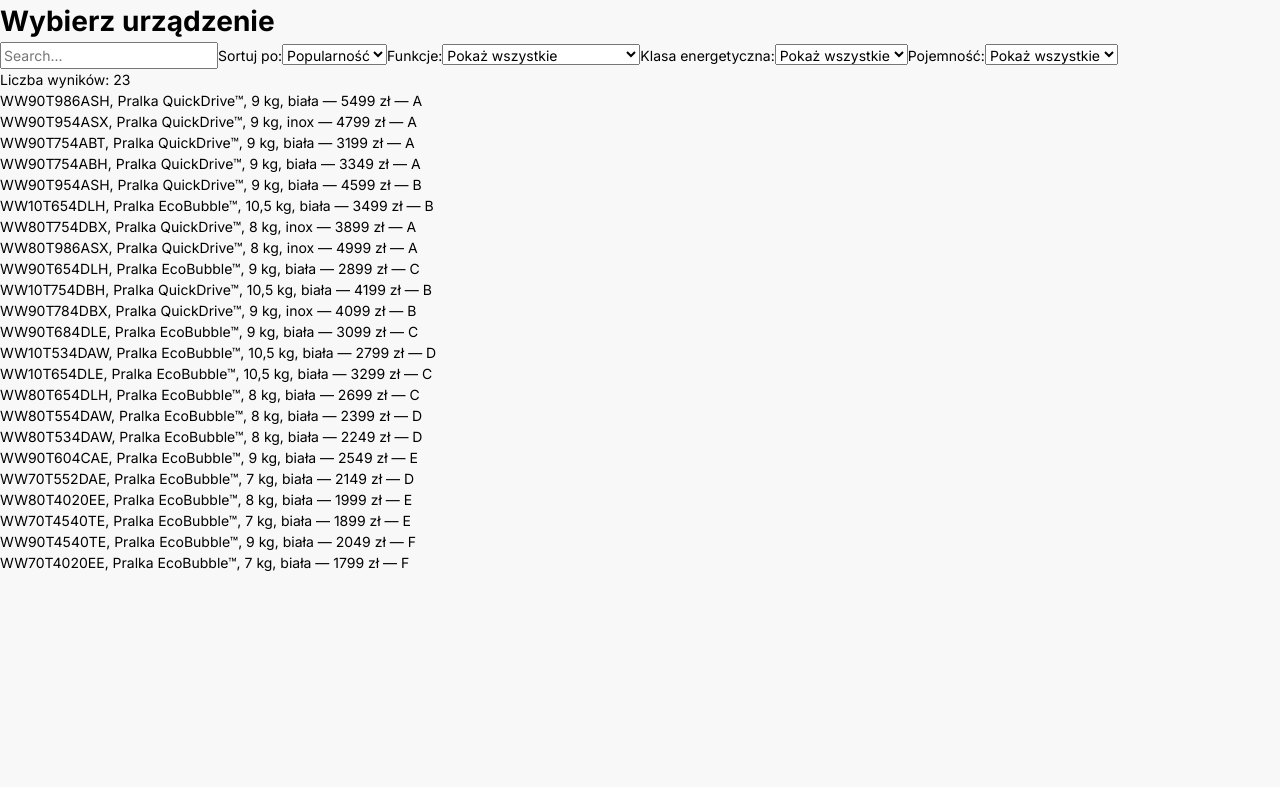
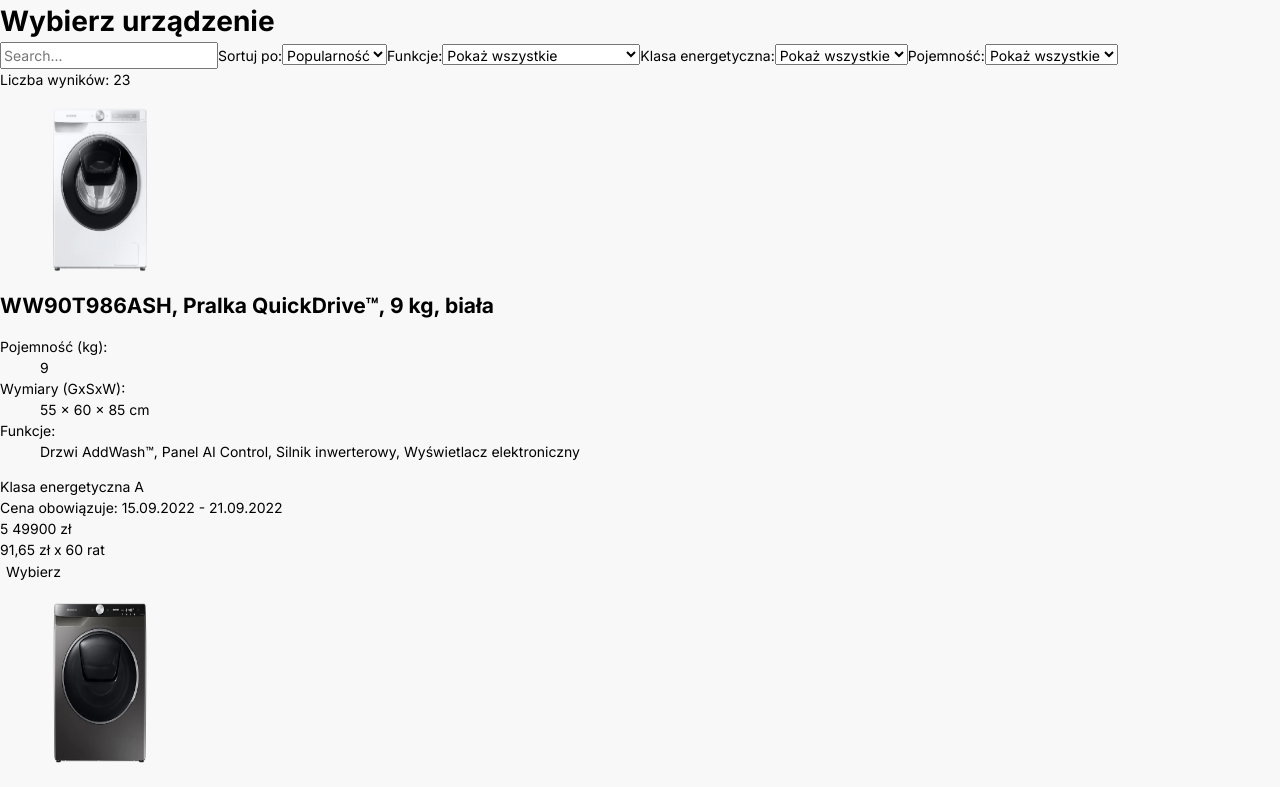
Before and after one commit to AlexxMushikk/samsung-washing-machines-catalog, a React (Vite) app: page / in a window 1280 px wide. Shown: the top 787 px of the page. Built offline with nearby package versions, Linux system fonts and the light colour scheme.

Commit message:
feat: render product grid with selection

```diff
--- a/src/App.tsx
+++ b/src/App.tsx
@@ -3,12 +3,15 @@
 import { featureLabels } from './constants/labels.ts'
 import type { EnergyClass, FeatureId } from './types/product.ts'
 import type { SortOption } from './types/filters.ts'
+import { useState } from 'react'
+import ProductGrid from './components/catalog/ProductGrid.tsx'
 
 const energyClasses = [...new Set(products.map((product) => product.energyClass))].sort()
 const capacities = [...new Set(products.map((product) => product.capacity))].sort((a, b) => a - b)
 
 function App() {
   const { filters, setFilters, visibleProducts } = useProductFilters(products)
+  const [selectedId, setSelectedId] = useState<string | null>(null)
 
   return (
     <div>
@@ -85,13 +88,15 @@
 
       <p>Liczba wyników: {visibleProducts.length}</p>
 
-      <ul>
-        {visibleProducts.map((product) => (
-          <li key={product.id}>
-            {product.name} — {product.price} zł — {product.energyClass}
-          </li>
-        ))}
-      </ul>
+      {visibleProducts.length === 0 ? (
+        <p>Brak wyników</p>
+      ) : (
+        <ProductGrid
+          products={visibleProducts}
+          selectedId={selectedId}
+          onSelect={(id) => setSelectedId(id === selectedId ? null : id)}
+        />
+      )}
     </div>
   )
 }
--- /dev/null
+++ b/src/components/catalog/ProductGrid.tsx
@@ -0,0 +1,25 @@
+import type { Product } from '../../types/product.ts'
+import ProductCard from './ProductCard.tsx'
+
+type ProductGridProps = {
+  products: Product[]
+  selectedId: string | null
+  onSelect: (id: string) => void
+}
+
+function ProductGrid({ products, selectedId, onSelect }: ProductGridProps) {
+  return (
+    <div>
+      {products.map((product) => (
+        <ProductCard
+          key={product.id}
+          product={product}
+          isSelected={product.id === selectedId}
+          onSelect={() => onSelect(product.id)}
+        />
+      ))}
+    </div>
+  )
+}
+
+export default ProductGrid
```
Also changed, not shown: 1 other file (tests, documents, lock files or other folders).
